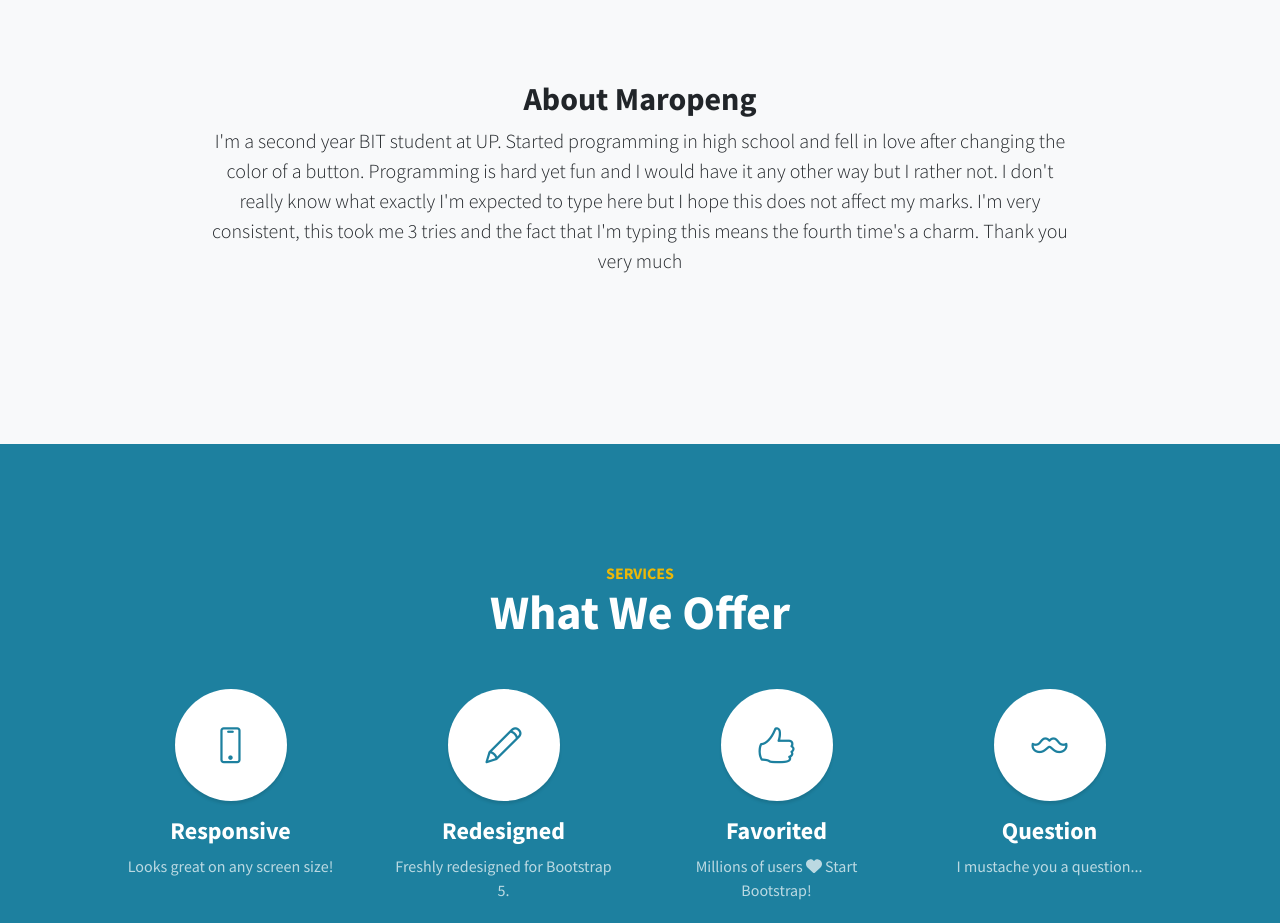
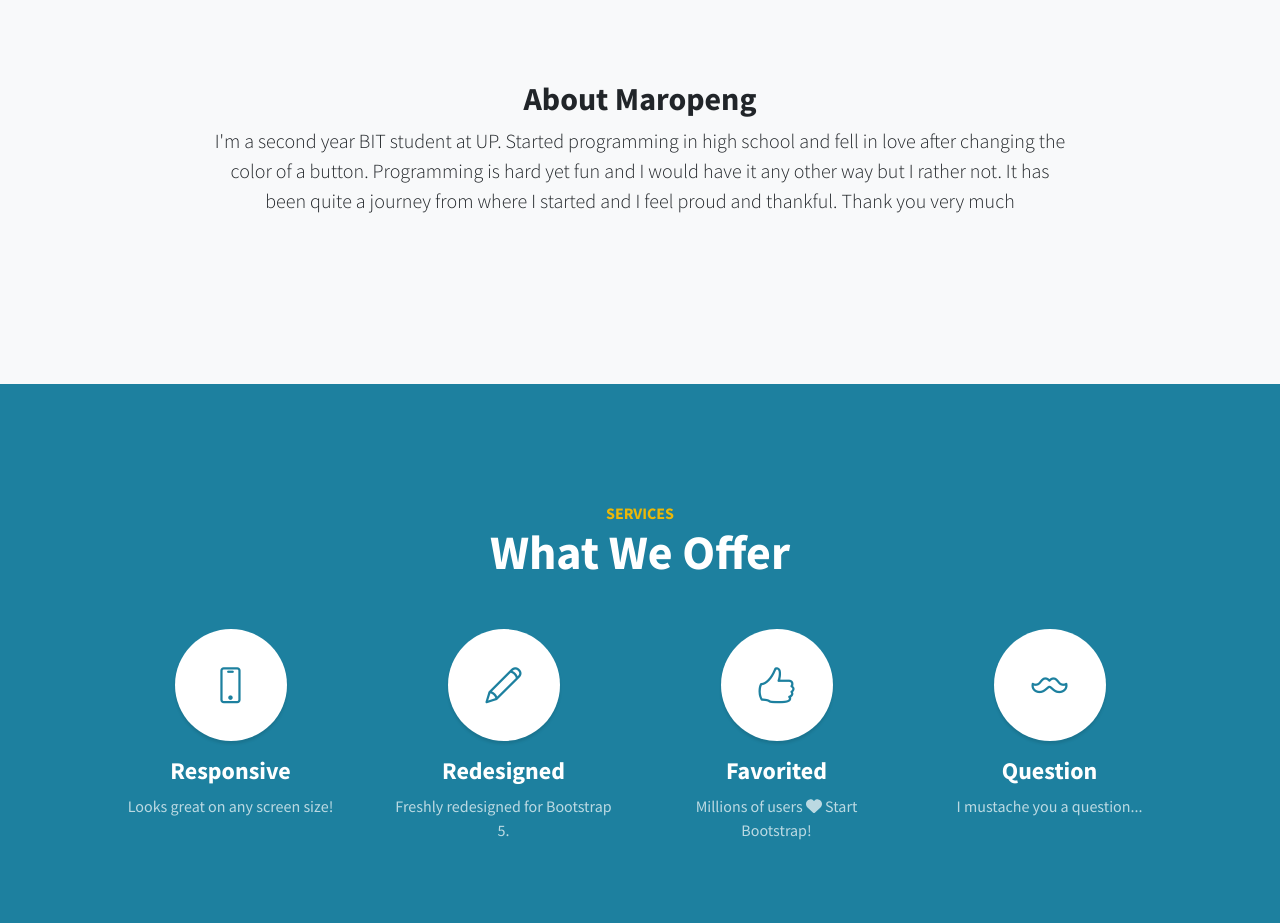
Before and after one commit to 21528498/last.github.io, a plain HTML site: page index.html in a window 1280 px wide. Shown: the part 840-1763 px from the top of the page. Drawn offline with nearby package versions, Linux system fonts and the light colour scheme.

Commit message:
Update index.html

```diff
--- a/index.html
+++ b/index.html
@@ -46,9 +46,8 @@
                         <h2>About Maropeng</h2>
                         <p class="lead mb-5">
                             I'm a second year BIT student at UP. Started programming in high school and fell in love after changing the color of a button.
-                            Programming is hard yet fun and I would have it any other way but I rather not. I don't really know what exactly I'm expected to
-                            type here but I hope this does not affect my marks. I'm very consistent, this took me 3 tries and the fact that I'm typing this
-                            means the fourth time's a charm. Thank you very much
+                            Programming is hard yet fun and I would have it any other way but I rather not. It has been quite a journey from where I started
+                            and I feel proud and thankful. Thank you very much
 
                         </p>
 
```
